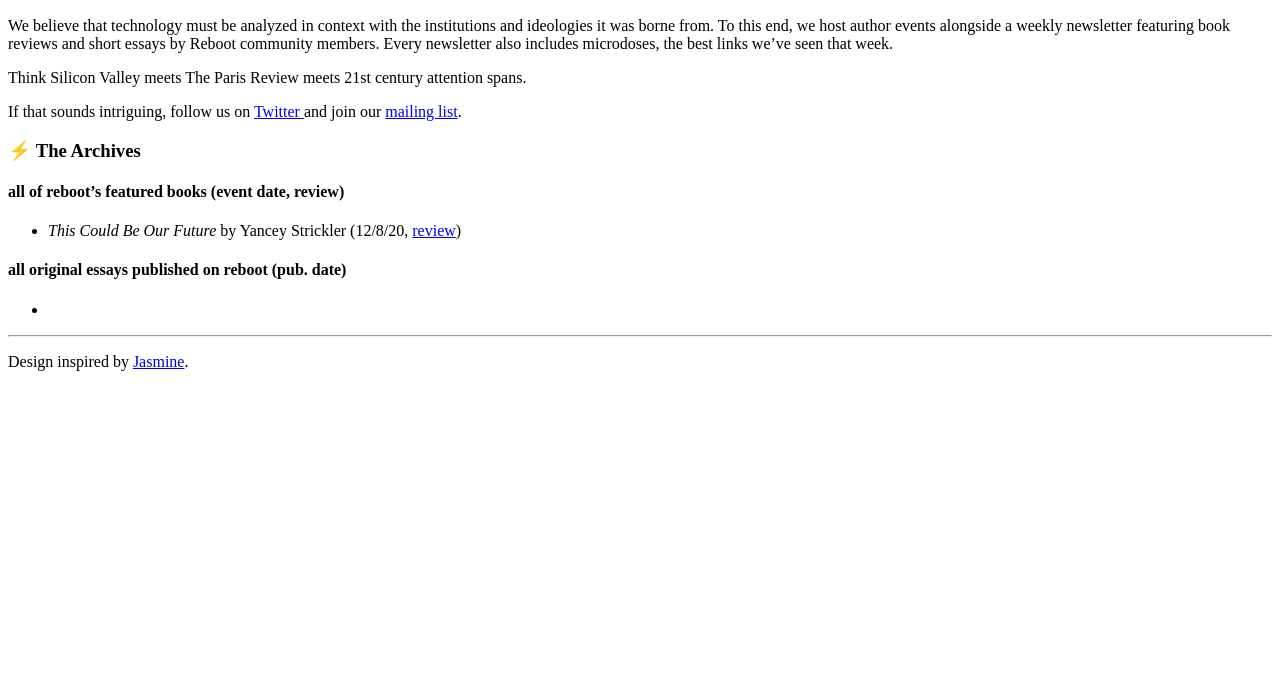
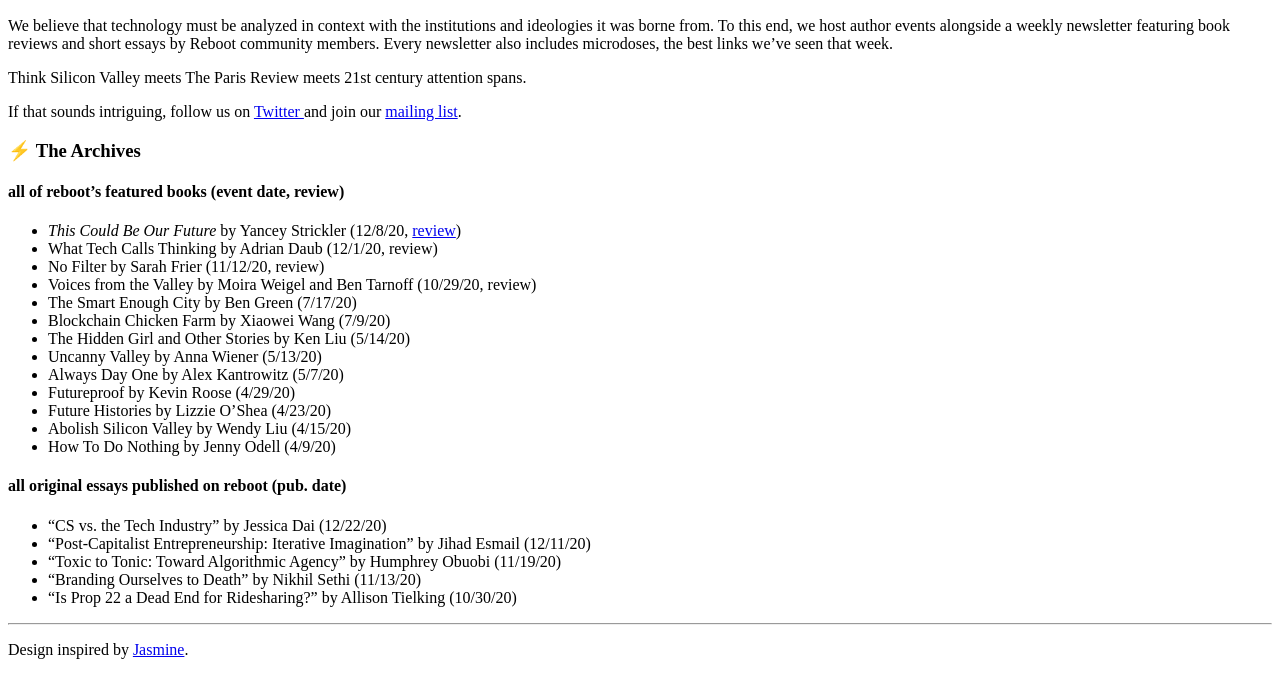
Before and after one commit to deblnia/reboothq, a plain HTML site: page index.html in a window 1280 px wide. Shown: the part 138-813 px from the top of the page. Drawn offline with Linux system fonts and the light colour scheme.

Commit message:
all but no links

```diff
--- a/index.html
+++ b/index.html
@@ -18,12 +18,37 @@
 
     <h4> all of reboot’s featured books (event date, review) </h4>
     <ul>
-        <li> <em> This Could Be Our Future </em> by Yancey Strickler (12/8/20, <a href="https://reboothq.substack.com/p/yancey">review</a>)
+        <li> <em> This Could Be Our Future </em> by Yancey Strickler (12/8/20, <a href="https://reboothq.substack.com/p/yancey">review</a>) </li>
+        <li> What Tech Calls Thinking by Adrian Daub (12/1/20, review) </li>
+        <li> No Filter by Sarah Frier (11/12/20, review) </li>
+        <li> Voices from the Valley by Moira Weigel and Ben Tarnoff (10/29/20, review)
+        </li>
+        <li>The Smart Enough City by Ben Green (7/17/20)
+        </li>
+        <li> Blockchain Chicken Farm by Xiaowei Wang (7/9/20)
+        </li>
+        <li> The Hidden Girl and Other Stories by Ken Liu (5/14/20)
+        </li>
+        <li> Uncanny Valley by Anna Wiener (5/13/20)
+        </li>
+        <li> Always Day One by Alex Kantrowitz (5/7/20)
+        </li>
+        <li> Futureproof by Kevin Roose (4/29/20)
+        </li>
+        <li> Future Histories by Lizzie O’Shea (4/23/20)
+        </li>
+        <li>Abolish Silicon Valley by Wendy Liu (4/15/20)</li>
+        <li> How To Do Nothing by Jenny Odell (4/9/20) </li>
     </ul>
 
     <h4> all original essays published on reboot (pub. date) </h4>
     <ul>
-        <li>
+        <li> “CS vs. the Tech Industry” by Jessica Dai (12/22/20) </li>
+        <li> “Post-Capitalist Entrepreneurship: Iterative Imagination” by Jihad Esmail (12/11/20) </li>
+        <li>“Toxic to Tonic: Toward Algorithmic Agency” by Humphrey Obuobi (11/19/20)</li>
+        <li>“Branding Ourselves to Death” by Nikhil Sethi (11/13/20)
+        </li>
+        <li>“Is Prop 22 a Dead End for Ridesharing?” by Allison Tielking (10/30/20)  </li>
     </ul>
 
 
```
